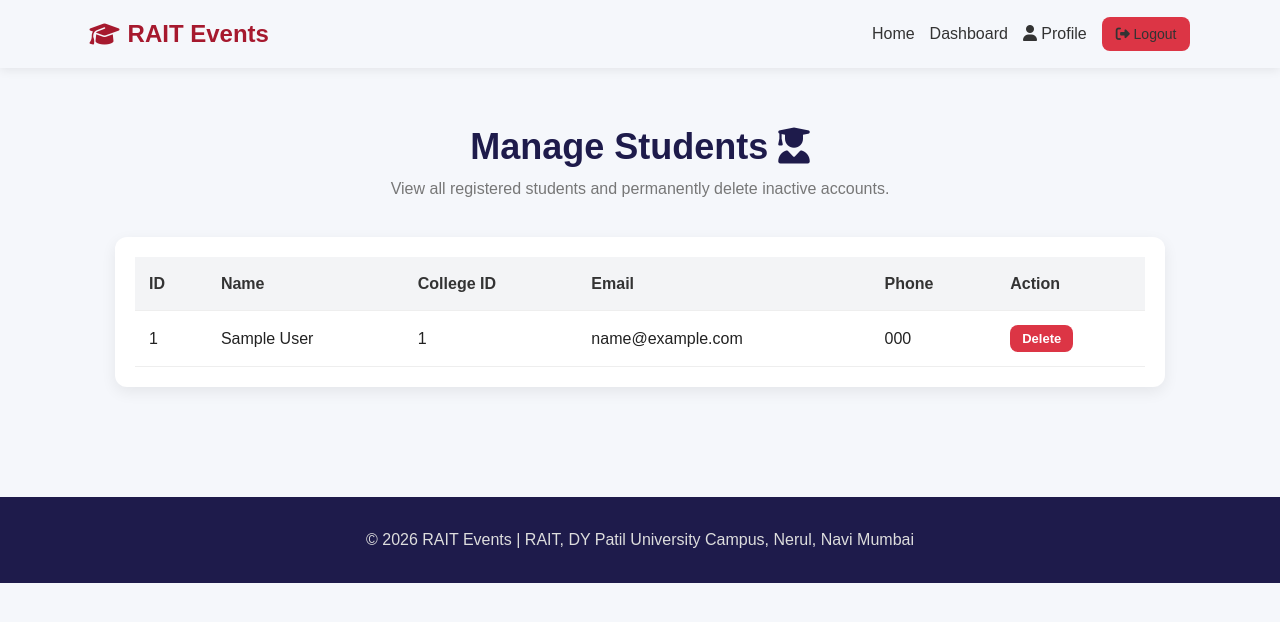
After one commit to kisan222007-oss/CampusEvents, a Flask app: page /admin/students in a window 1280 px wide. The commit adds this page. Shown: the top 622 px of the page. Run offline with Flask 3, Linux system fonts and the light colour scheme; the visitor is signed in with stand-in values (Sample User, id 1); tables that the repository leaves empty or names only in its code hold one stand-in row (values such as "Sample post"); some libraries are stand-ins or nearby versions.

Commit message:
Update CampusEvents website

```diff
--- a/app/templates/admin_dashboard.html
+++ b/app/templates/admin_dashboard.html
@@ -163,6 +163,10 @@
 
             <a href="/search" class="btn btn-primary">
                 <i class="fa-solid fa-magnifying-glass"></i> Search Student
+            </a>
+
+            <a href="/admin/students" class="btn btn-primary">
+                <i class="fa-solid fa-user-graduate"></i> Manage Students
             </a>
 
             <a href="/admin/registrations" class="btn btn-primary">
--- /dev/null
+++ b/app/templates/admin_students.html
@@ -0,0 +1,103 @@
+<!DOCTYPE html>
+<html lang="en">
+<head>
+    <meta charset="UTF-8">
+    <meta name="viewport" content="width=device-width, initial-scale=1.0">
+    <title>Manage Students - RAIT Events</title>
+    <link rel="stylesheet" href="{{ url_for('static', filename='css/style.css') }}">
+    <link rel="stylesheet" href="https://cdnjs.cloudflare.com/ajax/libs/font-awesome/6.4.0/css/all.min.css">
+</head>
+<body>
+    {% include 'toast.html' %}
+
+    <nav class="navbar">
+        <div class="logo">
+            <i class="fa-solid fa-graduation-cap"></i> RAIT Events
+        </div>
+        <div class="mobile-menu-btn" onclick="this.nextElementSibling.classList.toggle('active')">
+            <i class="fa-solid fa-bars"></i>
+        </div>
+        <ul class="nav-links">
+            <li><a href="/">Home</a></li>
+            <li><a href="/admin">Dashboard</a></li>
+            <li><a href="/profile"><i class="fa-solid fa-user"></i> Profile</a></li>
+            <li>
+                <a href="/logout" class="btn btn-danger" style="padding: 6px 14px; font-size: 14px;">
+                    <i class="fa-solid fa-right-from-bracket"></i> Logout
+                </a>
+            </li>
+        </ul>
+    </nav>
+
+    <div class="container">
+        <div class="page-title">
+            <h1>Manage Students <i class="fa-solid fa-user-graduate"></i></h1>
+            <p>View all registered students and permanently delete inactive accounts.</p>
+        </div>
+
+        <div class="table-container" style="margin-top: 30px;">
+            <table>
+                <thead>
+                    <tr>
+                        <th>ID</th>
+                        <th>Name</th>
+                        <th>College ID</th>
+                        <th>Email</th>
+                        <th>Phone</th>
+                        <th>Action</th>
+                    </tr>
+                </thead>
+                <tbody>
+                    {% for student in students %}
+                    <tr>
+                        <td>{{ student[0] }}</td>
+                        <td>{{ student[1] }}</td>
+                        <td>{{ student[2] }}</td>
+                        <td>{{ student[3] }}</td>
+                        <td>{{ student[4] }}</td>
+                        <td>
+                            <form action="/admin/students/delete/{{ student[0] }}" method="POST" onsubmit="return confirm('WARNING: Are you sure you want to permanently delete this student account? This action cannot be undone.');">
+                                <button type="submit" class="btn btn-danger" style="padding: 6px 12px; font-size: 13px;">
+                                    Delete
+                                </button>
+                            </form>
+                        </td>
+                    </tr>
+                    {% else %}
+                    <tr>
+                        <td colspan="6" style="text-align: center; padding: 20px;">No students found.</td>
+                    </tr>
+                    {% endfor %}
+                </tbody>
+            </table>
+        </div>
+    </div>
+
+    <footer class="footer">
+        <p>© 2026 RAIT Events | RAIT, DY Patil University Campus, Nerul, Navi Mumbai</p>
+    </footer>
+
+    <!-- Lenis Smooth Scrolling -->
+    <script src="https://unpkg.com/@studio-freight/lenis@1.0.42/dist/lenis.min.js"></script>
+    <script>
+        document.addEventListener("DOMContentLoaded", function() {
+            const lenis = new Lenis({
+                duration: 0.6,
+                easing: (t) => Math.min(1, 1.001 - Math.pow(2, -10 * t)),
+                direction: 'vertical',
+                gestureDirection: 'vertical',
+                smooth: true,
+                smoothTouch: false,
+                touchMultiplier: 2
+            });
+
+            function raf(time) {
+                lenis.raf(time);
+                requestAnimationFrame(raf);
+            }
+
+            requestAnimationFrame(raf);
+        });
+    </script>
+</body>
+</html>
--- a/main.py
+++ b/main.py
@@ -3120,5 +3120,40 @@ def event_search():
     )
 
 
+
+@app.route("/admin/students")
+def manage_students():
+    if "admin_logged_in" not in session:
+        return redirect(url_for("login"))
+
+    db = get_db_connection()
+    cursor = db.cursor()
+
+    cursor.execute("SELECT id, name, college_id, email, phone FROM students ORDER BY id DESC")
+    students = cursor.fetchall()
+
+    cursor.close()
+    db.close()
+
+    return render_template("admin_students.html", students=students)
+
+@app.route("/admin/students/delete/<int:student_id>", methods=["POST"])
+def delete_student(student_id):
+    if "admin_logged_in" not in session:
+        return redirect(url_for("login"))
+
+    db = get_db_connection()
+    cursor = db.cursor()
+
+    cursor.execute("DELETE FROM students WHERE id = %s", (student_id,))
+    db.commit()
+
+    cursor.close()
+    db.close()
+
+    flash("Student account permanently deleted.", "success")
+    return redirect(url_for("manage_students"))
+
+
 if __name__ == "__main__":
     app.run(debug=True)
```
Also changed, not shown: app/templates/organizer_register.html (+10 -0 lines).
